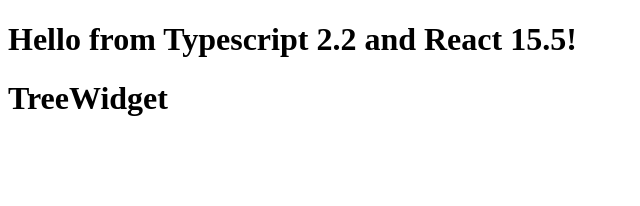
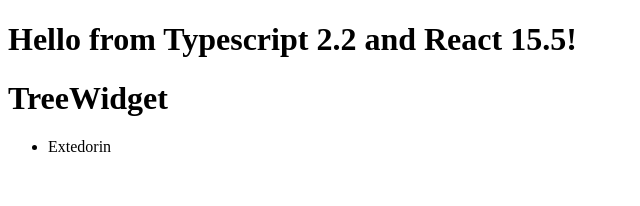
Before and after one commit to JaegerJens/ReactTypescript, a React app: page / in a window 1280 px wide. Shown: the top 206 px of the page, without its empty margins (0-640 px from the left). Built offline with nearby package versions, Linux system fonts and the light colour scheme.

Commit message:
show first level of tree

```diff
--- a/src/components/Tree/Tree.tsx
+++ b/src/components/Tree/Tree.tsx
@@ -1,8 +1,17 @@
 import * as React from "react";
-import {AppState, TreeWidget} from  "../../typings"
+import {AppState, TreeWidget, TreeList} from  "../../typings"
 import {connect} from "react-redux";
 
-const Tree = (props: TreeWidget) => <h1>TreeWidget</h1>;
+
+const listChildren = (children: TreeList) =>
+    children.map((entry) => <li key={entry.id}>{entry.name}</li>);
+
+const Tree = (props: TreeWidget) => <div>
+        <h1>TreeWidget</h1>
+        <ul>
+            {listChildren(props.data)}
+        </ul>
+    </div>;
 
 const mapStateToProps = (state: AppState) => state.tree;
 
--- a/src/typings.tsx
+++ b/src/typings.tsx
@@ -8,12 +8,14 @@
     tree: TreeWidget;
 }
 
+export interface TreeList extends Array<TreeItem> {};
+
 export interface TreeWidget {
-    data: Array<TreeItem>;
+    data: TreeList;
 }
 
 export interface TreeItem {
     id: number;
     name: string;
-    children?: Array<TreeItem>;
+    children?: TreeList;
 }
```
